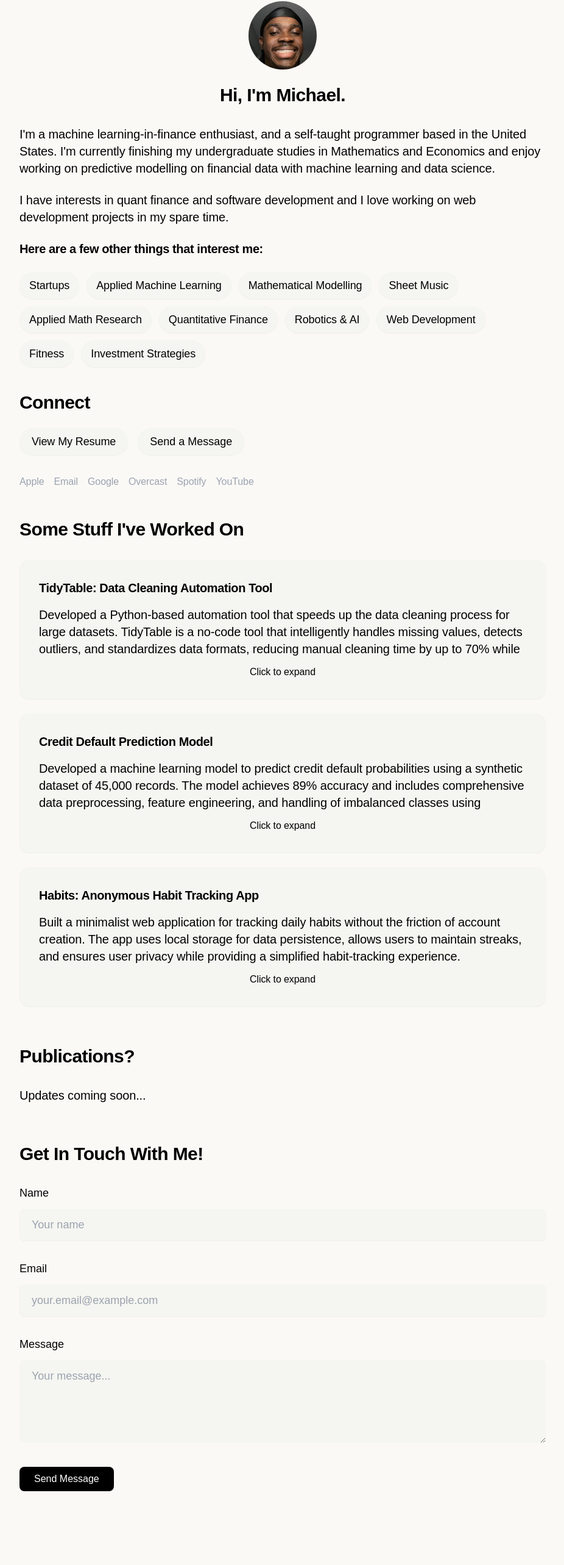
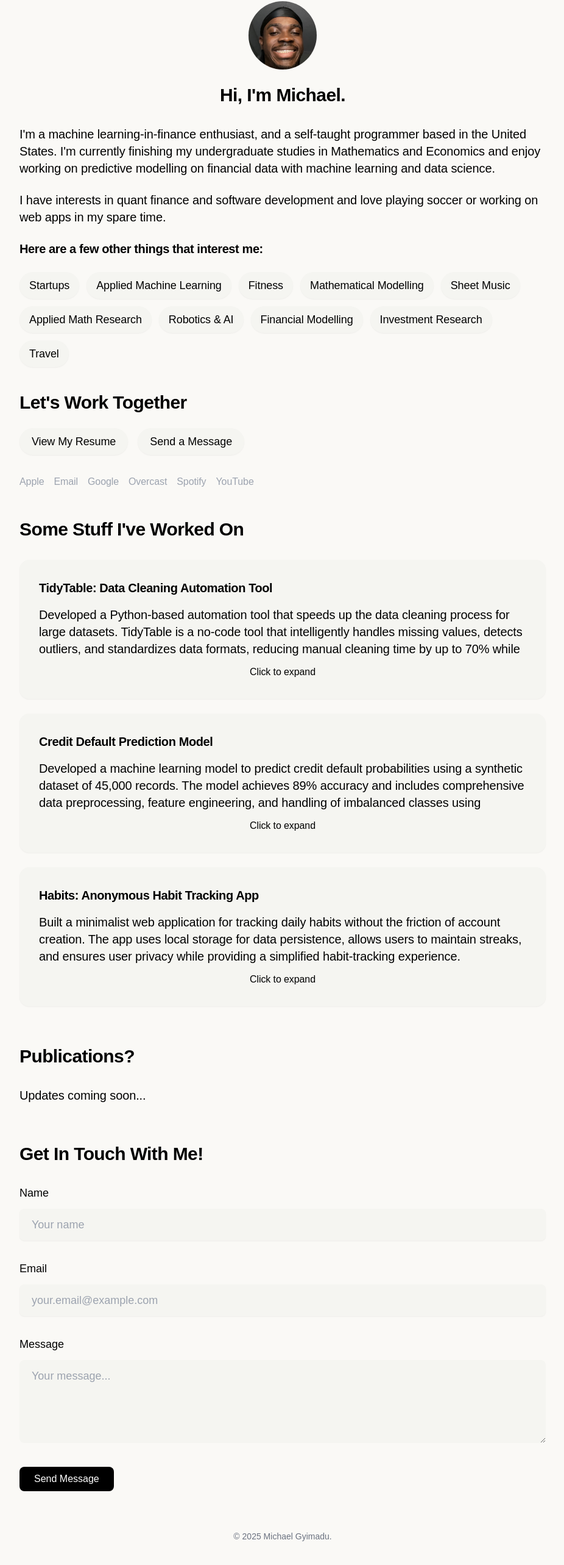
Before and after one commit to gyimadu/portfolio, a Next.js app: page / in a window 1280 px wide. Shown: the part 158-2724 px from the top of the page at 61% size, without its empty margins (176-1102 px from the left). Built offline with nearby package versions, Linux system fonts and the light colour scheme; a web font is replaced by a local one.

Commit message:
a few additional minor changes

```diff
--- a/src/app/page.tsx
+++ b/src/app/page.tsx
@@ -10,14 +10,14 @@ export default function Home() {
   const interests = [
     "Startups",
     "Applied Machine Learning",
+    "Fitness",
     "Mathematical Modelling",
     "Sheet Music",
     "Applied Math Research",
-    "Quantitative Finance",
     "Robotics & AI",
-    "Web Development",
-    "Fitness",
-    "Investment Strategies"
+    "Financial Modelling",
+    "Investment Research",
+    "Travel",
   ];
 
   const scrollToContact = () => {
@@ -82,7 +82,7 @@ export default function Home() {
               I'm a machine learning-in-finance enthusiast, and a self-taught programmer based in the United States. I'm currently finishing my undergraduate studies in Mathematics and Economics and enjoy working on predictive modelling on financial data with machine learning and data science.
             </p>
             <p className="text-black text-base sm:text-lg lg:text-xl leading-relaxed mb-6">
-              I have interests in quant finance and software development and I love working on web development projects in my spare time.
+              I have interests in quant finance and software development and love playing soccer or working on web apps in my spare time.
             </p>
 
             <div className="mb-10">
@@ -103,7 +103,7 @@ export default function Home() {
           </div>
 
           <div className="mb-10">
-            <h3 className="text-xl sm:text-2xl lg:text-3xl font-semibold mb-6 text-black">Connect</h3>
+            <h3 className="text-xl sm:text-2xl lg:text-3xl font-semibold mb-6 text-black">Let's Work Together</h3>
             <div className="flex flex-col sm:flex-row sm:space-x-4 space-y-4 sm:space-y-0 mb-8">
               <a
                 href="/resume.pdf"
@@ -204,6 +204,10 @@ export default function Home() {
             </button>
           </form>
         </section>
+
+        <footer className="text-center text-gray-500 text-sm pb-8">
+          © {new Date().getFullYear()} Michael Gyimadu.
+        </footer>
       </main>
     </div>
   );
```
